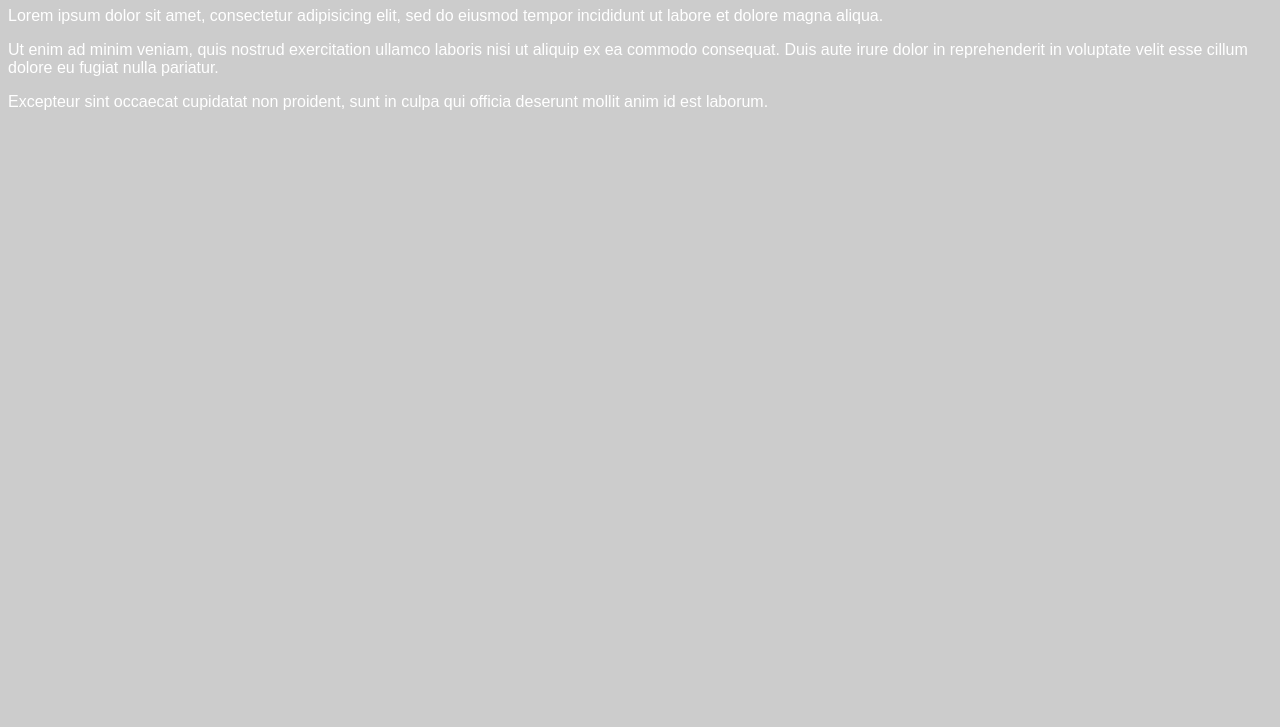
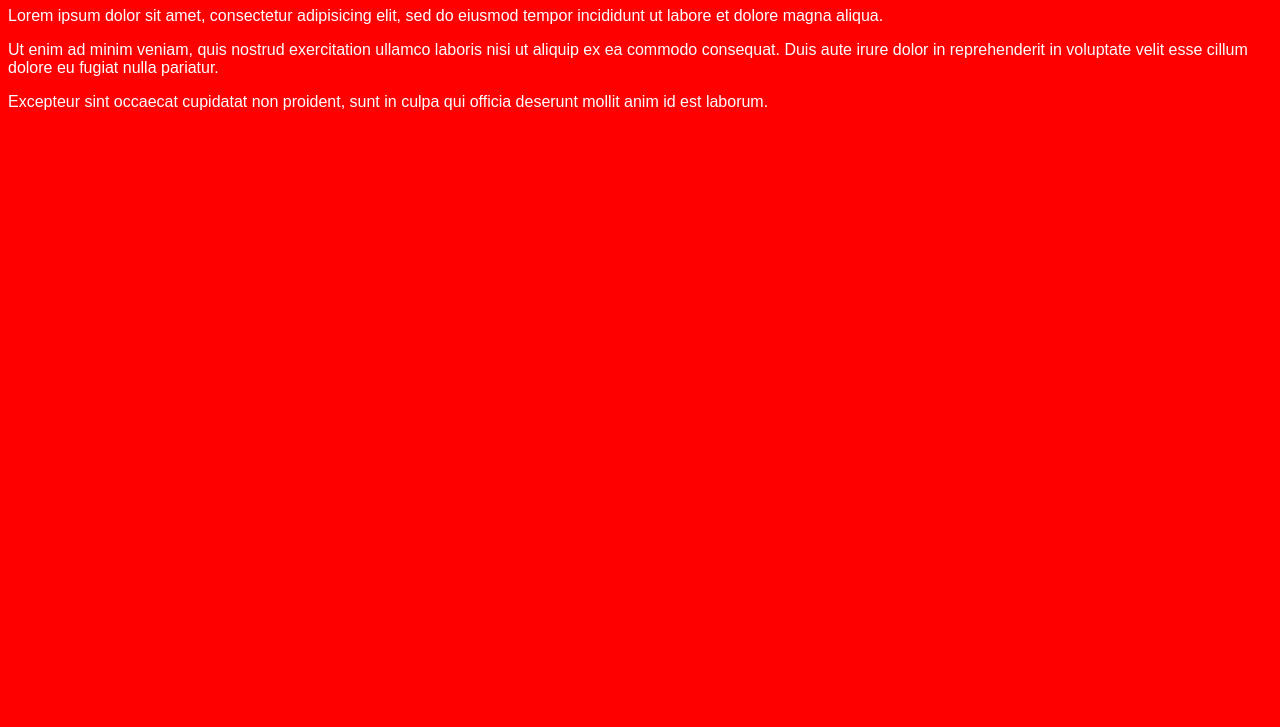
Before and after one commit to kxfortune/kxfortune.github.io, a plain HTML site: page unit1/index.html in a window 1280 px wide. Shown: the part 73-800 px from the top of the page. Drawn offline with Linux system fonts and the light colour scheme.

Commit message:
change background color

```diff
--- a/unit1/css/style.css
+++ b/unit1/css/style.css
@@ -1,5 +1,5 @@
 body {
 	color: white;
-	background-color: #cccccc;
+	background-color: red;
 	font-family: Arial; sans-serif;
 }
```
